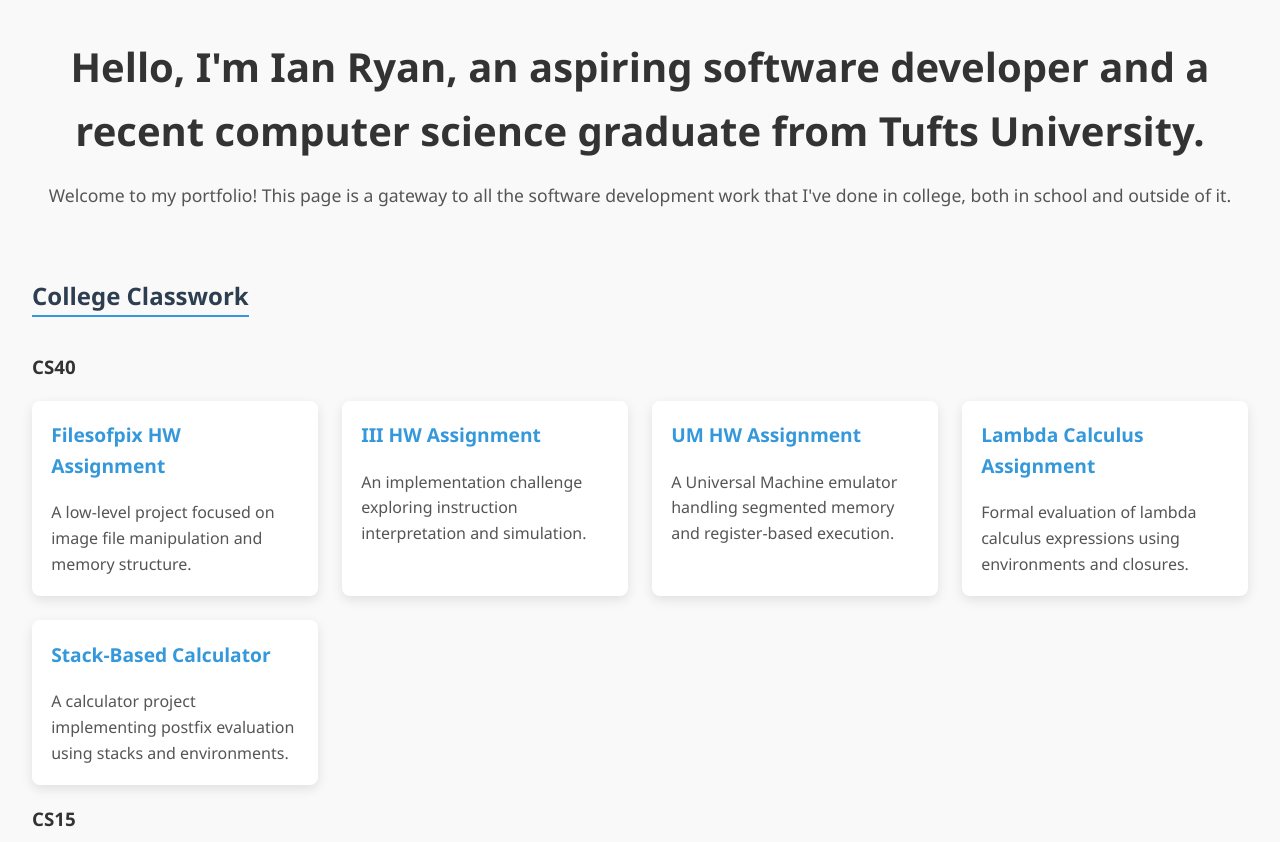
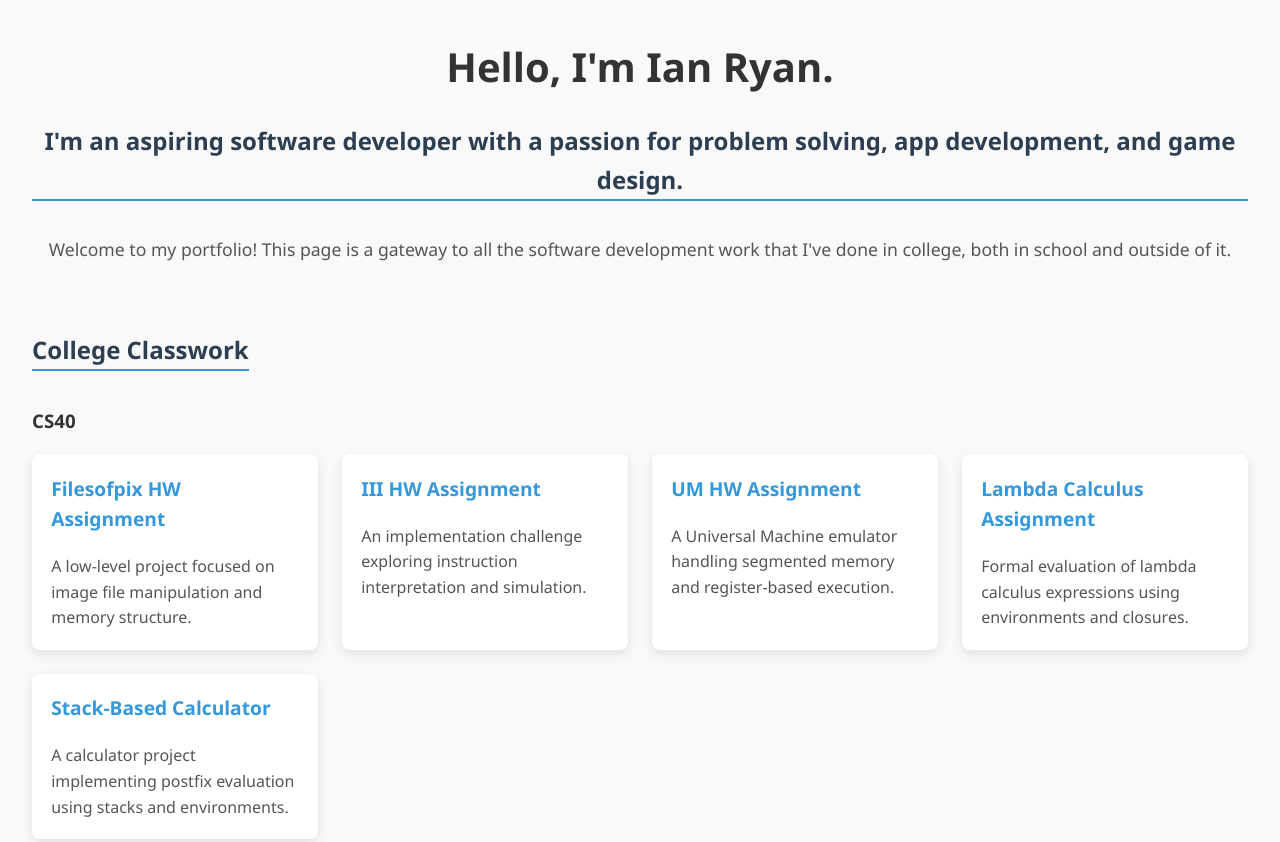
Before and after one commit to ianeryan17/ianeryan17.github.io, a plain HTML site: page index.html in a window 1280 px wide. Shown: the top 842 px of the page. Drawn offline with Linux system fonts and the light colour scheme.

Commit message:
Update index.html

```diff
--- a/index.html
+++ b/index.html
@@ -97,7 +97,8 @@
 </head>
 <body>
   <header>
-    <h1>Hello, I'm Ian Ryan, an aspiring software developer and a recent computer science graduate from Tufts University.</h1>
+    <h1>Hello, I'm Ian Ryan.</h1>
+    <h2>I'm an aspiring software developer with a passion for problem solving, app development, and game design.</h2>
     <p>Welcome to my portfolio! This page is a gateway to all the software development work that I've done in college, both in school and outside of it.</p>
   </header>
 
```
